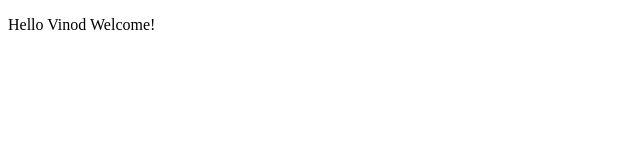
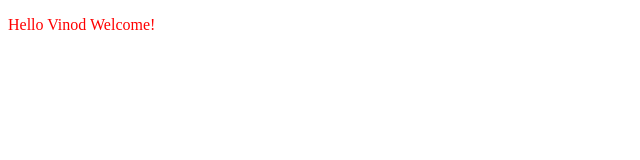
Before and after one commit to vinodrajendran001/D3Practice, a plain HTML site: page index.html in a window 1280 px wide. Shown: the whole page, without its empty margins (0-640 px from the left). Drawn offline with nearby package versions, Linux system fonts and the light colour scheme.

Commit message:
select and append

```diff
--- a/index.html
+++ b/index.html
@@ -12,7 +12,10 @@
 
 
 <script>
-d3.select("body").append("p").text("Hello Vinod Welcome!");
+d3.select("body")
+.append("p")
+.style("color","red")
+.text("Hello Vinod Welcome!");
 </script>
 
 </body>
```
